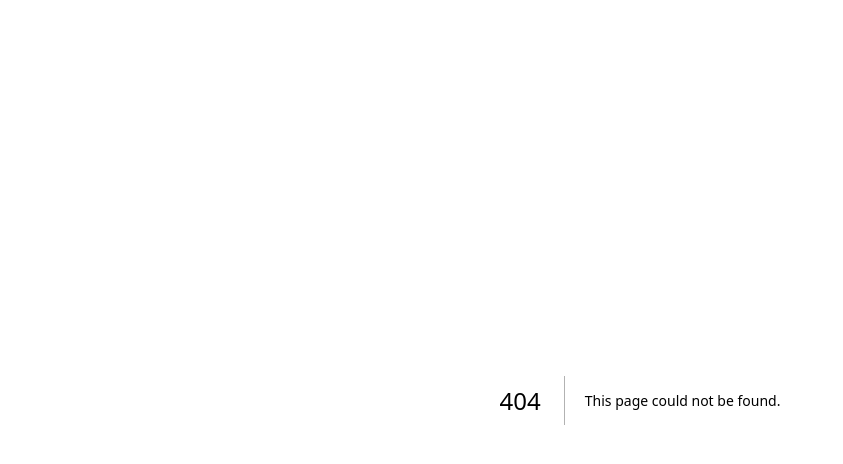
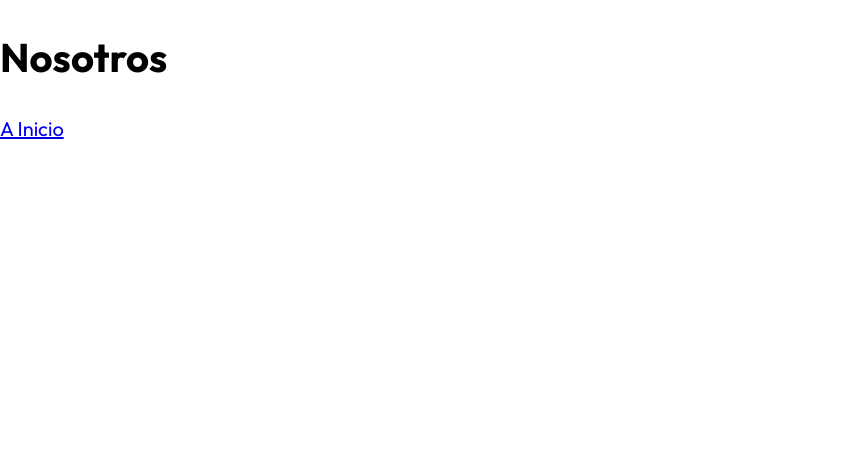
Before and after one commit to OrlayMolina/GuitarLA-NextJS, a Next.js app in the folder GuitarLA/guitarla-next/: page /nosotros in a window 1280 px wide. Before the commit this address had no page. Shown: the top 464 px of the page, without its empty margins (0-843 px from the left). Built offline with nearby package versions, Linux system fonts and the light colour scheme.

Commit message:
se emplea el routing de Next similar al react router dom.

```diff
--- /dev/null
+++ b/GuitarLA/guitarla-next/pages/_document.js
@@ -0,0 +1,24 @@
+import { Html, Head, Main, NextScript } from 'next/document';
+
+export default function Document() {
+    return (
+
+        <Html>
+
+            <Head>
+                <meta charSet="utf-8" name='description' content='GutarLA - Venta de guitarras y Blog de música'/>
+                <link rel="preconnect" href="https://fonts.googleapis.com"/>
+                <link rel="preconnect" href="https://fonts.gstatic.com" crossOrigin={"true"}/>
+                <link href="https://fonts.googleapis.com/css2?family=Outfit:wght@400;700;900&display=swap" rel="stylesheet"/>
+                <link rel='stylesheet' href='https://necolas.github.io/normalize.css/8.0.1/normalize.css'/>
+            </Head>
+
+            <body>
+                <Main/>
+                <NextScript/>
+            </body>
+
+        </Html>
+
+    );
+}
--- a/GuitarLA/guitarla-next/pages/index.js
+++ b/GuitarLA/guitarla-next/pages/index.js
@@ -1,14 +1,11 @@
-import Head from 'next/head';
+import Link from 'next/link';
 
 export default function Home() {
   return (
     <>
-      <Head>
-        <link rel="preconnect" href="https://fonts.googleapis.com"/>
-        <link rel="preconnect" href="https://fonts.gstatic.com" crossorigin/>
-        <link href="https://fonts.googleapis.com/css2?family=Outfit:wght@400;700;900&display=swap" rel="stylesheet"/>
-      </Head>
       <h1>Hola mundo en next</h1>
+
+      <Link href='/nosotros'>Nosotros</Link>
     </>
   );
 }
--- /dev/null
+++ b/GuitarLA/guitarla-next/pages/nosotros.js
@@ -0,0 +1,10 @@
+import Link from 'next/link';
+
+export default function Nosotros() {
+  return (
+    <div>
+        <h1>Nosotros</h1>
+        <Link href='/'>A Inicio</Link>
+    </div>
+  )
+}
```
